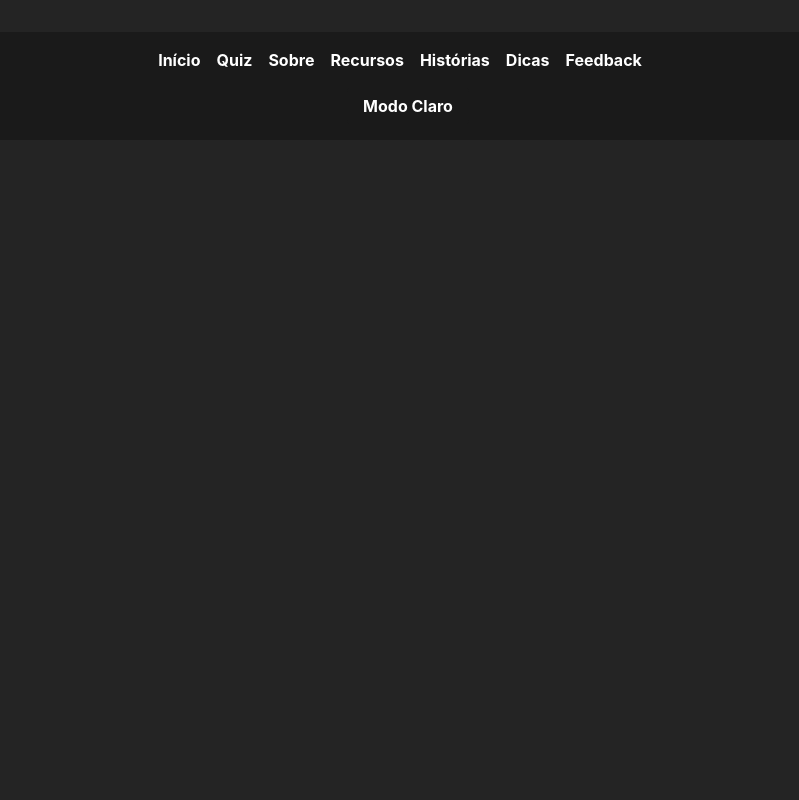
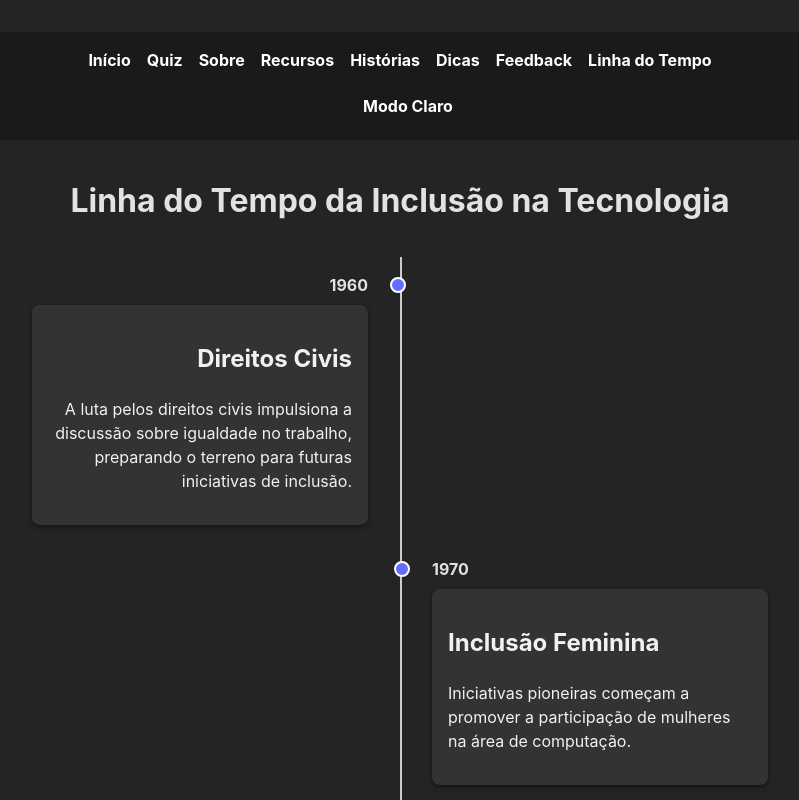
Before and after one commit to fjuncal/inclusion-quiz, a React (Vite) app: page /timeline in a window 1280 px wide. Shown: the top 800 px of the page, without its empty margins (240-1039 px from the left). Built offline with nearby package versions, Linux system fonts and the light colour scheme.

Commit message:
Implementando pagina de Linha do tempo

```diff
--- a/src/App.tsx
+++ b/src/App.tsx
@@ -9,6 +9,7 @@ import Stories from "./pages/Stories";
 import Tips from "./pages/Tips";
 import Feedback from "./pages/Feedback";
 import { useEffect, useState } from "react";
+import Timeline from "./pages/Timeline";
 
 function App() {
   // Carrega o tema do localStorage ou usa "dark" como padrão
@@ -39,6 +40,7 @@ function App() {
         <Route path="/stories" element={<Stories />} />
         <Route path="/tips" element={<Tips />} />
         <Route path="/feedback" element={<Feedback />} />
+        <Route path="/timeline" element={<Timeline />} />
       </Routes>
     </BrowserRouter>
   );
--- a/src/components/NavBar.tsx
+++ b/src/components/NavBar.tsx
@@ -61,6 +61,9 @@ function NavBar({ toggleTheme, theme }: NavBarProps) {
             Feedback
           </Link>
         </li>
+        <li>
+          <Link to="/timeline">Linha do Tempo</Link>
+        </li>
       </ul>
       <button onClick={toggleTheme} className="theme-toggle">
         {theme === "dark" ? "Modo Claro" : "Modo Escuro"}
--- /dev/null
+++ b/src/pages/Timeline.css
@@ -0,0 +1,79 @@
+/* Timeline.css */
+.timeline-container {
+  padding: 1rem;
+  max-width: 800px;
+  margin: 0 auto;
+  text-align: center;
+}
+
+.timeline {
+  position: relative;
+  margin: 2rem 0;
+  padding: 0;
+}
+
+.timeline:before {
+  content: "";
+  position: absolute;
+  left: 50%;
+  top: 0;
+  bottom: 0;
+  width: 2px;
+  background: #ccc;
+}
+
+.timeline-event {
+  position: relative;
+  width: 50%;
+  padding: 1rem 2rem;
+  box-sizing: border-box;
+}
+
+.timeline-event:nth-child(odd) {
+  left: 0;
+  text-align: right;
+}
+
+.timeline-event:nth-child(even) {
+  left: 50%;
+  text-align: left;
+}
+
+.timeline-event:before {
+  content: "";
+  position: absolute;
+  top: 20px;
+  width: 12px;
+  height: 12px;
+  border-radius: 50%;
+  background: #646cff;
+  border: 2px solid #fff;
+  z-index: 1;
+}
+
+.timeline-event:nth-child(odd):before {
+  right: -6px;
+}
+
+.timeline-event:nth-child(even):before {
+  left: -6px;
+}
+
+.timeline-date {
+  font-weight: bold;
+  margin-bottom: 0.5rem;
+}
+
+.timeline-content {
+  background: #f9f9f9;
+  color: #333;
+  padding: 1rem;
+  border-radius: 8px;
+  box-shadow: 0 2px 4px rgba(0, 0, 0, 0.1);
+}
+
+body.theme-dark .timeline-content {
+  background: #333;
+  color: #f1f1f1;
+  box-shadow: 0 2px 4px rgba(0, 0, 0, 0.5);
+}
--- /dev/null
+++ b/src/pages/Timeline.tsx
@@ -0,0 +1,74 @@
+// Timeline.tsx
+import "./Timeline.css";
+
+interface TimelineEvent {
+  date: string;
+  title: string;
+  description: string;
+}
+
+const timelineEvents: TimelineEvent[] = [
+  {
+    date: "1960",
+    title: "Direitos Civis",
+    description:
+      "A luta pelos direitos civis impulsiona a discussão sobre igualdade no trabalho, preparando o terreno para futuras iniciativas de inclusão.",
+  },
+  {
+    date: "1970",
+    title: "Inclusão Feminina",
+    description:
+      "Iniciativas pioneiras começam a promover a participação de mulheres na área de computação.",
+  },
+  {
+    date: "1980",
+    title: "Organizações de Apoio",
+    description:
+      "Grupos de apoio e organizações focadas em diversidade começam a surgir no setor de tecnologia.",
+  },
+  {
+    date: "1990",
+    title: "Programas Educacionais",
+    description:
+      "Iniciativas educacionais voltadas à diversidade se consolidam, incentivando novas gerações a ingressar na tecnologia.",
+  },
+  {
+    date: "2000",
+    title: "Políticas Corporativas",
+    description:
+      "Grandes empresas começam a adotar políticas de diversidade e inclusão, transformando a cultura corporativa.",
+  },
+  {
+    date: "2010",
+    title: "Eventos e Conferências",
+    description:
+      "O setor de tecnologia passa a reconhecer a importância da diversidade por meio de eventos e conferências dedicadas.",
+  },
+  {
+    date: "2020",
+    title: "Reconhecimento Global",
+    description:
+      "A diversidade e inclusão são amplamente celebradas, com esforços contínuos para promover a equidade no mercado de trabalho.",
+  },
+];
+
+const Timeline = () => {
+  return (
+    <div className="timeline-container">
+      <h1>Linha do Tempo da Inclusão na Tecnologia</h1>
+      <div className="timeline">
+        {timelineEvents.map((event, index) => (
+          <div key={index} className="timeline-event">
+            <div className="timeline-date">{event.date}</div>
+            <div className="timeline-content">
+              <h2>{event.title}</h2>
+              <p>{event.description}</p>
+            </div>
+          </div>
+        ))}
+      </div>
+    </div>
+  );
+};
+
+export default Timeline;
```
